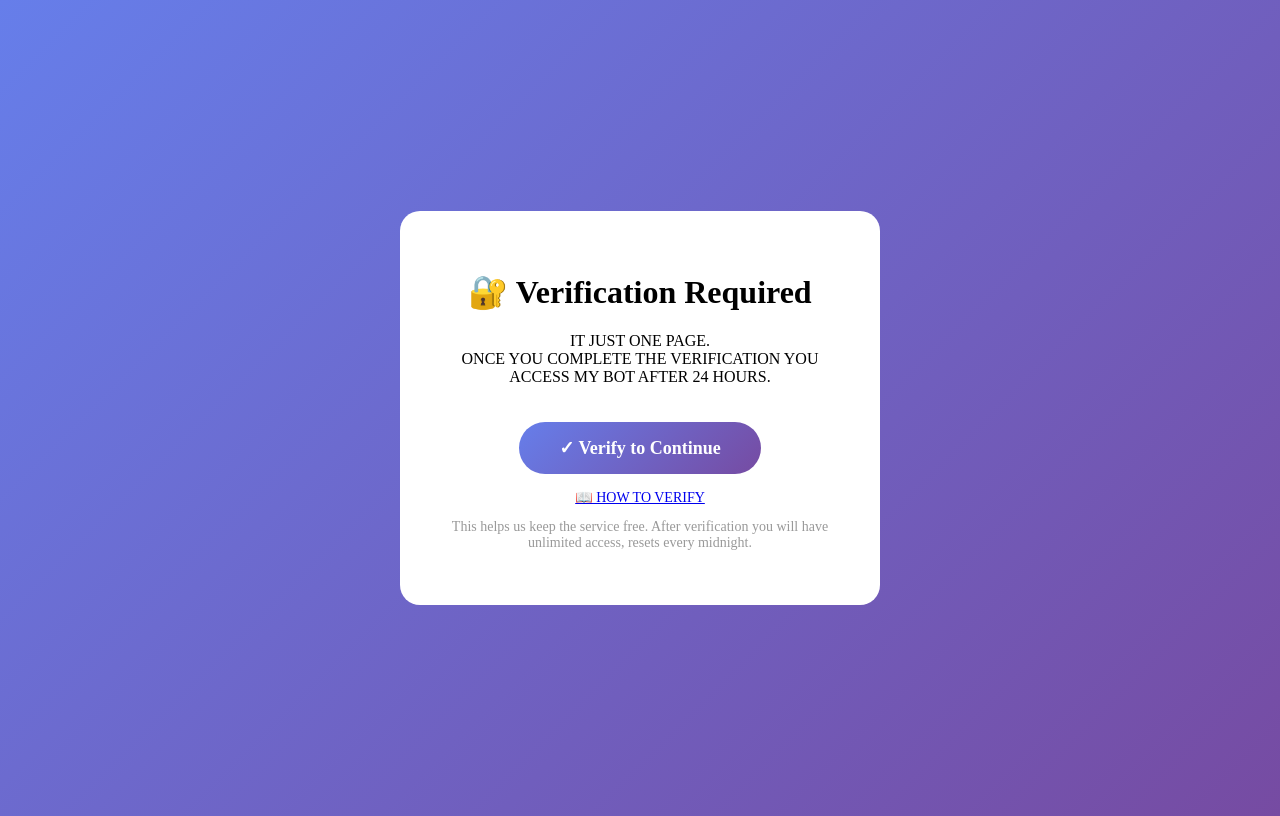
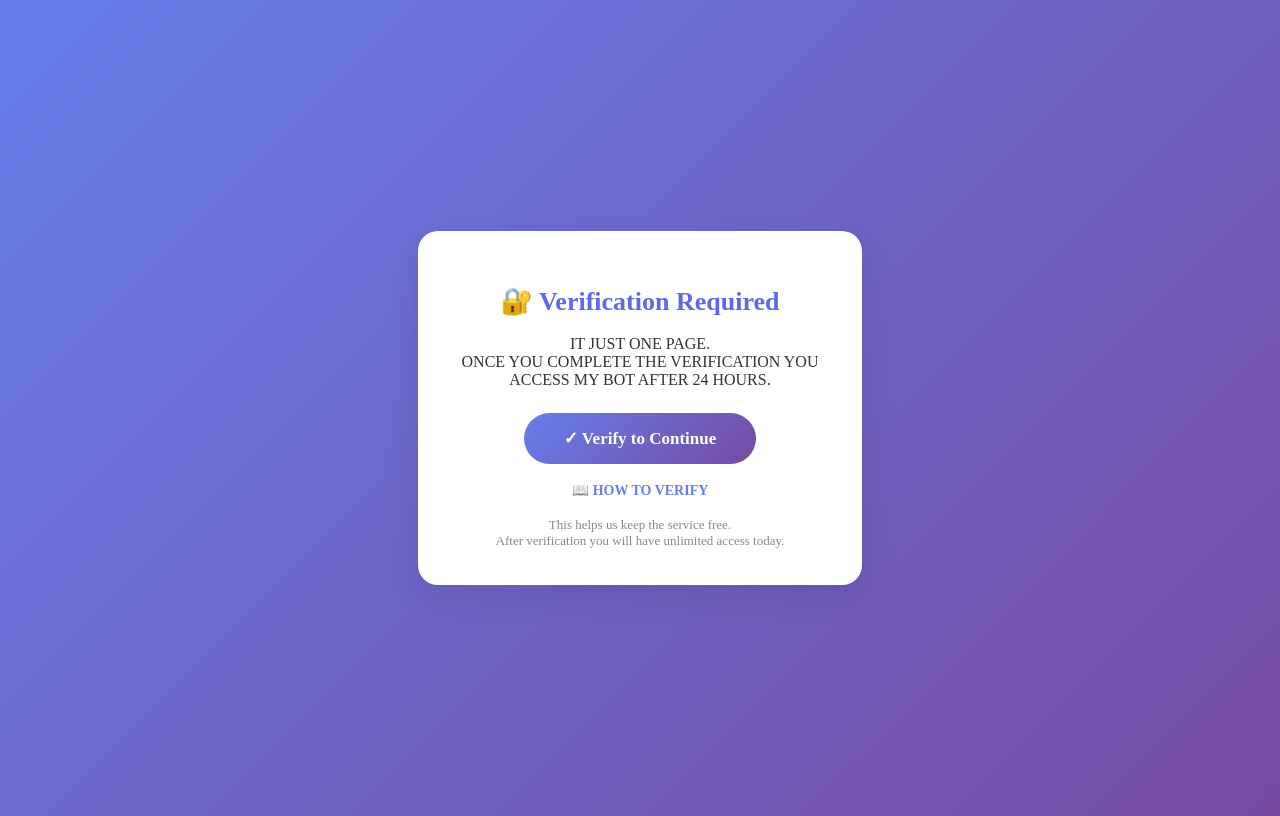
Before and after one commit to Rolex-444/MOVIES-MAGIC-CLUB-2.0, a FastAPI app: template templates/verification_page.html in a window 1280 px wide. Run offline with FastAPI, Linux system fonts and the light colour scheme; the template is opened without the code that fills it, so the values that code supplies are empty; parts of the project's set-up code (start-up, migrations or seed data) failed here and were passed over.

Commit message:
Update verification_page.html

```diff
--- a/templates/verification_page.html
+++ b/templates/verification_page.html
@@ -2,16 +2,66 @@
 <html>
 <head>
     <title>Verify to Continue</title>
+    <meta name="viewport" content="width=device-width, initial-scale=1" />
     <style>
-        body { background: linear-gradient(135deg, #667eea 0%, #764ba2 100%);
-               display: flex; align-items: center; justify-content: center; min-height: 100vh; }
-        .verify-card { background: white; padding: 40px; border-radius: 20px; text-align: center; max-width: 400px; }
+        body {
+            background: linear-gradient(135deg, #667eea 0%, #764ba2 100%);
+            min-height: 100vh;
+            display: flex;
+            align-items: center;
+            justify-content: center;
+        }
+        .verify-card {
+            background: white;
+            padding: 38px 32px 30px 32px;
+            border-radius: 20px;
+            text-align: center;
+            max-width: 380px;
+            width: 100%;
+            box-shadow: 0 12px 32px rgba(40,30,70,0.12);
+        }
+        h1 {
+            color: #5D68EA;
+            margin-bottom: 18px;
+            font-size: 26px;
+        }
         .verify-btn {
             background: linear-gradient(135deg, #667eea 0%, #764ba2 100%);
-            color: white; padding: 15px 40px; border-radius: 50px;
-            font-size: 18px; font-weight: 700; text-decoration: none; display: inline-block; margin-top: 20px;
+            color: white;
+            padding: 15px 40px;
+            border-radius: 50px;
+            font-size: 17px;
+            font-weight: 700;
+            text-decoration: none;
+            display: inline-block;
+            margin-top: 18px;
+            transition: background 0.2s;
         }
-        .tutorial-link { margin-top:15px; display:block; font-size:14px; }
+        .verify-btn:hover {
+            background: linear-gradient(135deg, #5647ea 0%, #643b8a 100%);
+        }
+        .tutorial-link {
+            display: block;
+            margin-top: 18px;
+            font-size: 14px;
+            color: #667eea;
+            font-weight: 600;
+            text-decoration: none;
+        }
+        .tutorial-link:hover {
+            text-decoration: underline;
+        }
+        p {
+            color: #333;
+            font-size: 16px;
+            margin-top: 8px;
+            margin-bottom: 6px;
+        }
+        .sub {
+            color: #888;
+            font-size: 13px;
+            margin-top: 18px;
+        }
     </style>
 </head>
 <body>
@@ -23,8 +73,9 @@
         </a>
         <a class="tutorial-link" href="https://t.me/Sr_Movie_Links/52" target="_blank">
             📖 HOW TO VERIFY</a>
-        <p style="color: #999; font-size: 14px; margin-top: 13px;">
-            This helps us keep the service free. After verification you will have unlimited access, resets every midnight.
+        <p class="sub">
+            This helps us keep the service free.<br>
+            After verification you will have unlimited access today.
         </p>
     </div>
 </body>
```
